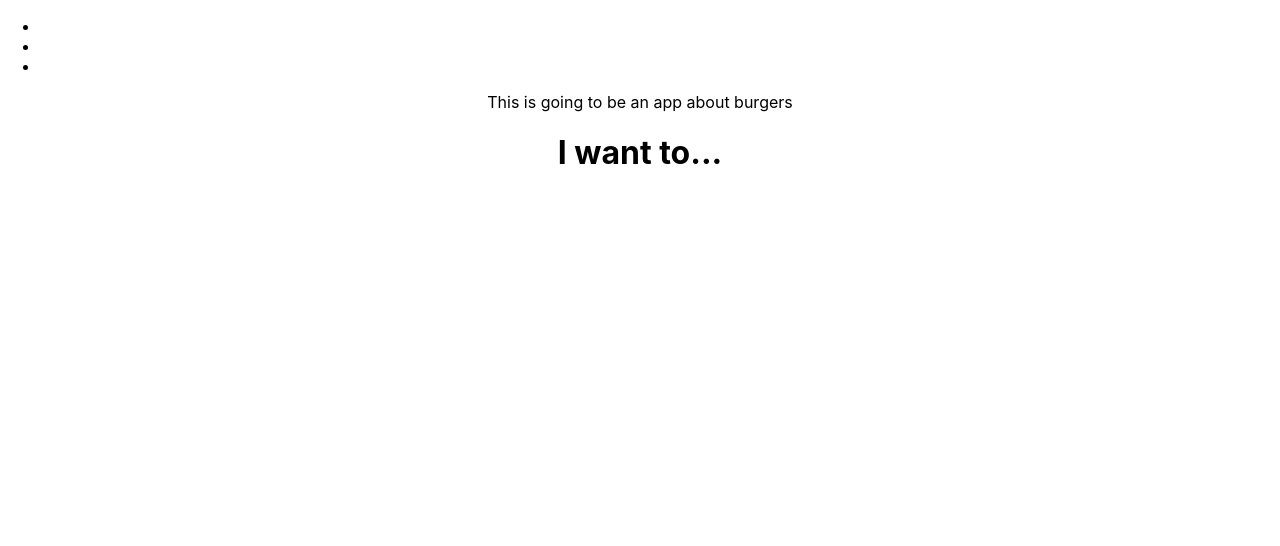
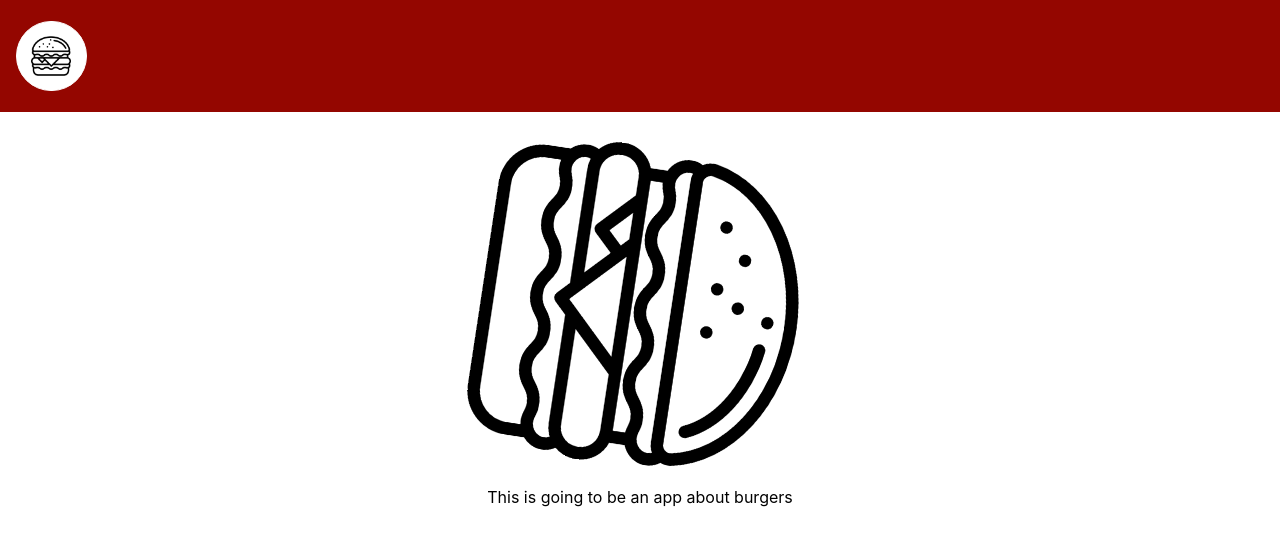
Before and after one commit to elcarp/bangkok-burger-list, a React (Create React App) app: page / in a window 1280 px wide. Shown: the top 546 px of the page. Built offline with nearby package versions, Linux system fonts and the light colour scheme.

Commit message:
added logo

```diff
--- a/src/App.css
+++ b/src/App.css
@@ -5,6 +5,10 @@
 .App-logo {
   height: 40vmin;
   pointer-events: none;
+}
+
+li.logo img {
+  width: 2.5rem;
 }
 
 @media (prefers-reduced-motion: no-preference) {
@@ -30,3 +34,138 @@
     transform: rotate(360deg);
   }
 }
+
+body {
+  margin: 0;
+  font-family: -apple-system, BlinkMacSystemFont, 'Segoe UI', 'Roboto', 'Oxygen',
+    'Ubuntu', 'Cantarell', 'Fira Sans', 'Droid Sans', 'Helvetica Neue',
+    sans-serif;
+  -webkit-font-smoothing: antialiased;
+  -moz-osx-font-smoothing: grayscale;
+}
+
+code {
+  font-family: source-code-pro, Menlo, Monaco, Consolas, 'Courier New',
+    monospace;
+}
+
+.container {
+  max-width: 90%;
+  margin: auto;
+  padding-top: 3rem;
+}
+
+h1,
+h2,
+h3,
+h4,
+h5,
+h6 {
+  color: #282828;
+}
+
+.btn,
+.btn:focus {
+  width: 100%;
+  padding: 1rem;
+  text-transform: uppercase;
+  border: 1px solid #940600;
+  font-size: 1rem;
+  font-weight: bold;
+  border-radius: .5rem;
+  cursor: pointer;
+  outline: none;
+}
+
+.btn.filled,
+.btn.ghost:hover {
+  background: #940600;
+  color: #fff;
+  transition: .2s all ease;
+}
+
+.button-wrapper {
+  width: 250px;
+  margin-bottom: 2rem;
+}
+
+.btn.filled:hover,
+.btn.ghost {
+  background: transparent;
+  color: #940600;
+}
+
+.btn[disabled] {
+  opacity: .4;
+}
+
+/* Navigation */
+
+nav ul {
+  list-style-type: none;
+  background: #940600;
+  margin: 0;
+  padding: 1rem;
+  height: 5rem;
+  display: flex;
+  align-items: center;
+}
+
+nav li {
+  padding: .5rem;
+}
+
+
+a,
+a:visited {
+  text-decoration: none;
+  transition: .2s ease all;
+  color: #940600;
+}
+
+nav a {
+  color: #fff !important;
+  font-weight: bold;
+}
+
+nav a:focus {
+  outline: none;
+}
+
+nav a:hover {
+  opacity: 0.5;
+}
+
+li.logo {
+  display: flex;
+  float: left;
+  width: 3.3rem;
+  height: 3.3rem;
+  border: 1px solid white;
+  border-radius: 100px;
+  align-items: center;
+  justify-content: center;
+  margin-right: 1rem;
+  cursor: pointer;
+  background: #fff;
+}
+
+/* Home */
+.cta {
+  background: white;
+  width: 250px;
+  margin: auto;
+  margin-bottom: 1rem;
+  padding: 2rem;
+  border-radius: 1rem;
+  box-shadow: #cccccc 2px 2px 10px;
+  cursor: pointer;
+}
+
+.cta:hover {
+  background: #ccc;
+}
+
+.cta-wrapper {
+  margin-top: 35px;
+}
--- a/src/layouts/main.tsx
+++ b/src/layouts/main.tsx
@@ -8,8 +8,6 @@ function Main() {
 	return (
 		<>
 			<div className='App'>
-				{/* <img src={burger} className='App-logo' alt='burger' /> */}
-				<p>This is going to be an app about burgers</p>
 				<Switch>
 					<Route path='/transfer-app/transactions'>
 						<About />
--- a/src/layouts/nav.tsx
+++ b/src/layouts/nav.tsx
@@ -1,5 +1,6 @@
 import React from 'react'
 import { Link } from 'react-router-dom'
+import Burger from '../assets/images/burger.png'
 
 function Navigation() {
 	return (
@@ -7,7 +8,7 @@ function Navigation() {
 			<nav>
 				<ul>
 					<li className="logo">
-						{/* <Link to='/transfer-app'>FXApp</Link> */}
+						<img src={Burger}/>
 					</li>
 					<li>
 						{/* <Link to='/transfer-app/quote'>Quote</Link> */}
--- a/src/pages/home/index.tsx
+++ b/src/pages/home/index.tsx
@@ -1,23 +1,13 @@
 import React, { FunctionComponent } from 'react'
-import { Link } from 'react-router-dom'
+import burger from '../../assets/images/burger.png'
 
 const Home: FunctionComponent = () => {
 	return (
 		<>
-			<h1>I want to...</h1>
 			<div className='cta-wrapper'>
-				{/* <Link to='/transfer-app/quote'>
-					<div className='cta'>
-						Create a transaction{' '}
-						<i className='fa fa-pencil' aria-hidden='true'></i>
-					</div>
-				</Link> */}
-				{/* <Link to='/transfer-app/transactions'>
-					<div className='cta'>
-						Review a transaction{' '}
-						<i className='fa fa-table' aria-hidden='true'></i>
-					</div>
-				</Link> */}
+                <img src={burger} className='App-logo' alt='burger' />
+				<p>This is going to be an app about burgers</p>
+
 			</div>
 		</>
 	)
```
Also changed, not shown: src/assets/images/burger.png (renamed from src/burger.png).
